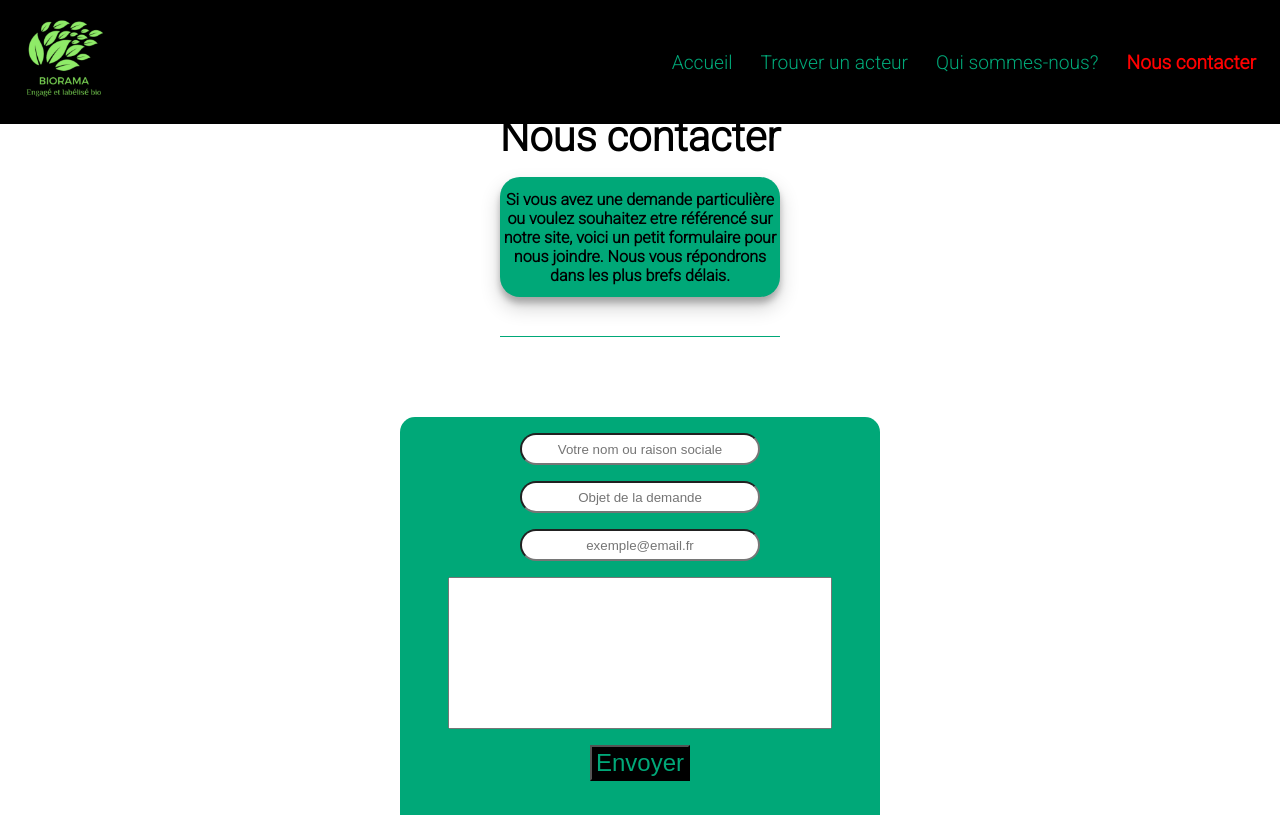
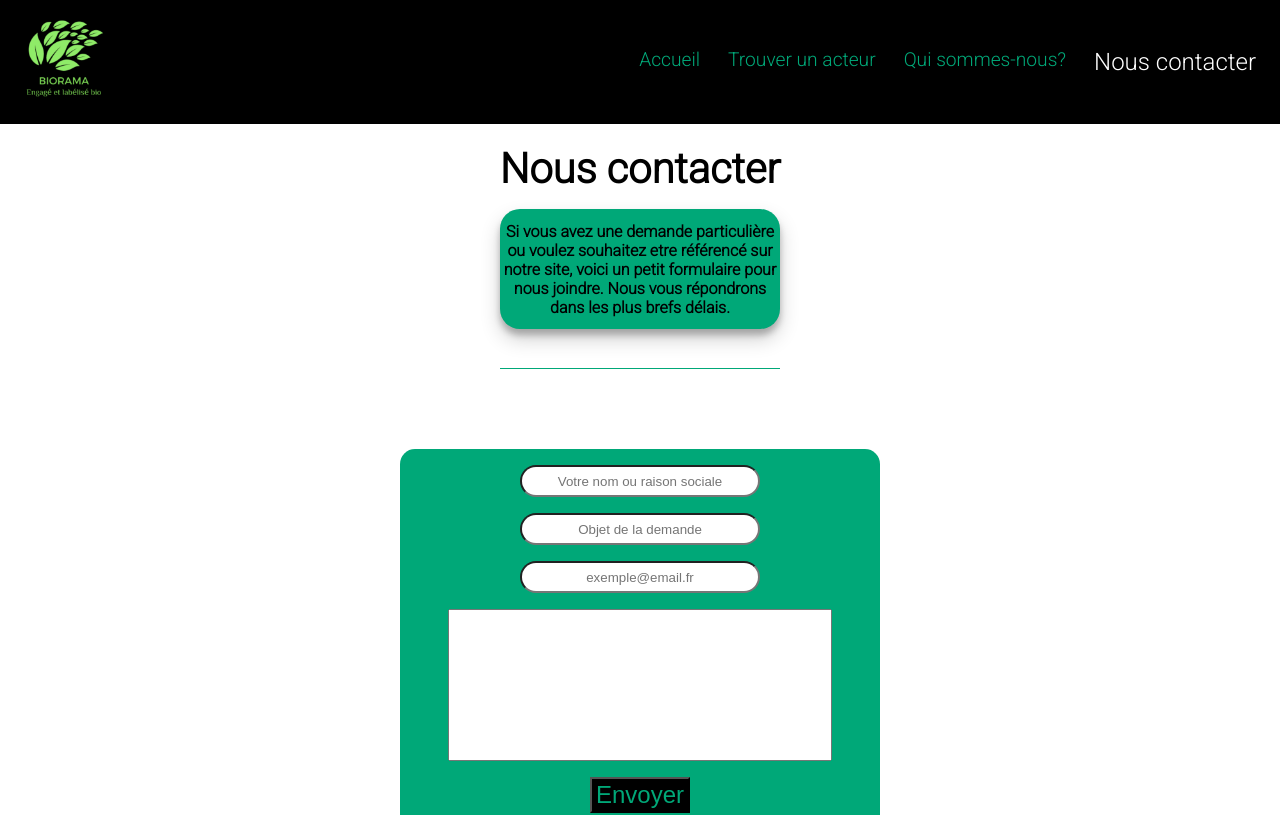
Before and after one commit to ErwanGlmt/BioramaProject2, a React (Vite) app in the folder frontend/: page /Contact in a window 1280 px wide. Shown: the top 815 px of the page. Built offline with nearby package versions, Linux system fonts and the light colour scheme.

Commit message:
Contact page responsive done + active links colors + handle submit + when clicked on logo return to home page

```diff
--- a/frontend/src/styles/Contact.css
+++ b/frontend/src/styles/Contact.css
@@ -1,6 +1,6 @@
 @media screen and (min-width: 768px) {
   .contactTitle {
-    margin-top: 7rem;
+    margin-top: 9rem;
   }
 
   .title {
@@ -31,7 +31,7 @@
   }
   .form {
     background-color: var(--second-color);
-    height: 55vh;
+    height: 60vh;
     margin-left: 400px;
     margin-right: 400px;
     border-radius: 15px;
@@ -71,9 +71,21 @@
     font-size: 1.5rem;
     margin-top: 1rem;
   }
+
+  .message {
+    font-size: 1.5rem;
+    margin-top: 0.7rem;
+    color: white;
+    height: 5vh;
+  }
 }
 
 @media screen and (max-width: 767px) {
+  .contactTitle {
+    text-align: center;
+    margin-top: 1.2rem;
+  }
+
   .title {
     padding-top: 5rem;
     font-size: var(--h2-font-size);
@@ -101,7 +113,7 @@
 
   .form {
     background-color: var(--second-color);
-    height: 60vh;
+    height: 63vh;
     margin-left: 10px;
     margin-right: 10px;
     border-radius: 15px;
@@ -142,4 +154,12 @@
     background-color: black;
     font-size: 1.5rem;
   }
+
+  .message {
+    font-size: 1.3rem;
+    margin-top: 0.7rem;
+    color: white;
+    height: 5vh;
+  }
+
 }
--- a/frontend/src/styles/Header.css
+++ b/frontend/src/styles/Header.css
@@ -41,8 +41,8 @@ li a {
 }
 
 nav a.navbarLink.active {
-  font-weight: bold;
-  color: red;
+  font-size: 1.5rem;
+  color: white;
 }
 
 @media screen and (max-width: 767px) {
--- a/frontend/src/styles/Presentation.css
+++ b/frontend/src/styles/Presentation.css
@@ -14,7 +14,6 @@
   width: 1000px;
   border-radius: 10%;
 }
-
 
 #prestextmobile {
   display: flex;
```
Also changed, not shown: frontend/src/styles/Card.css (+5 -5 lines).
